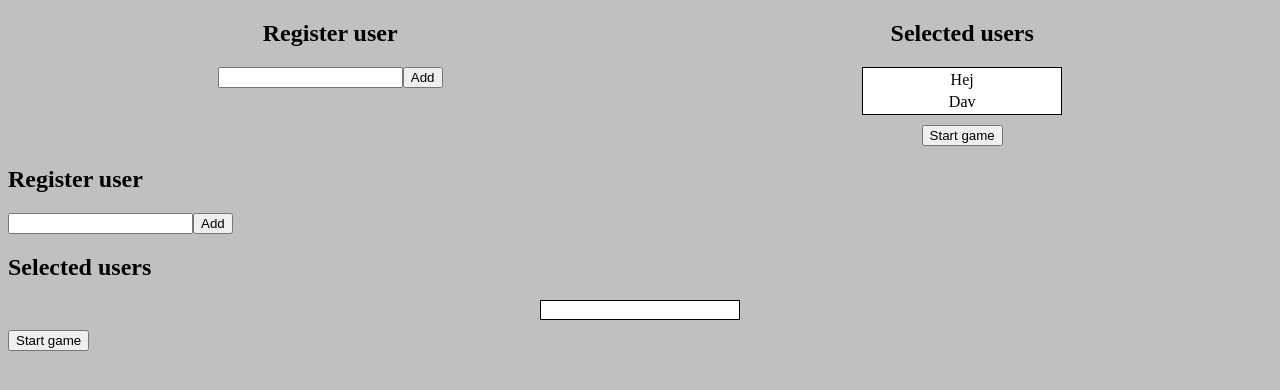
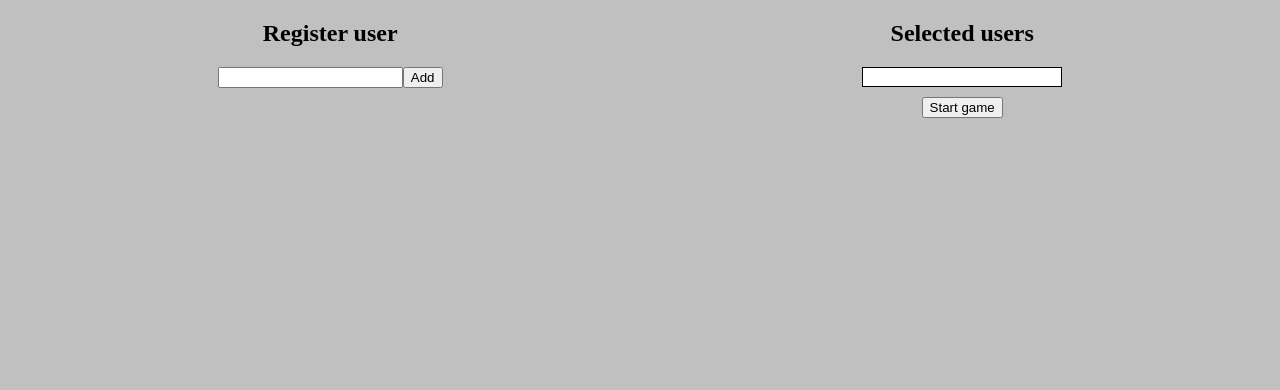
Before and after one commit to KatrineCLH/Yatzy2, a Node server app: page /register in a window 1280 px wide. Shown: the part 70-460 px from the top of the page. Run offline with Node 20, Linux system fonts and the light colour scheme.

Commit message:
merged registerPage

```diff
--- a/views/register.pug
+++ b/views/register.pug
@@ -11,23 +11,9 @@ html
                 h2 Register user
                 input(id="inputUser" list="users")
                 datalist(id="users") Users
-
                 button(id="addButton") Add
+                h3(id="warning") User already chosen for game
             #chosenSide.col-right
                 h2 Selected users
                 table(id="selectedUsers")
-                    tr
-                        td Hej
-                    tr
-                        td Dav
                 button(id="startButton") Start game
-        #makeSide.col
-            h2 Register user
-            input(id="inputUser" list="users")
-            datalist(id="users") Users
-            button(id="addButton") Add
-            h3(id="warning") User already chosen for game
-        #chosenSide.col
-            h2 Selected users
-            table(id="selectedUsers")
-            button(id="startButton") Start game
```
Also changed, not shown: game.txt (+1 -1 lines).
